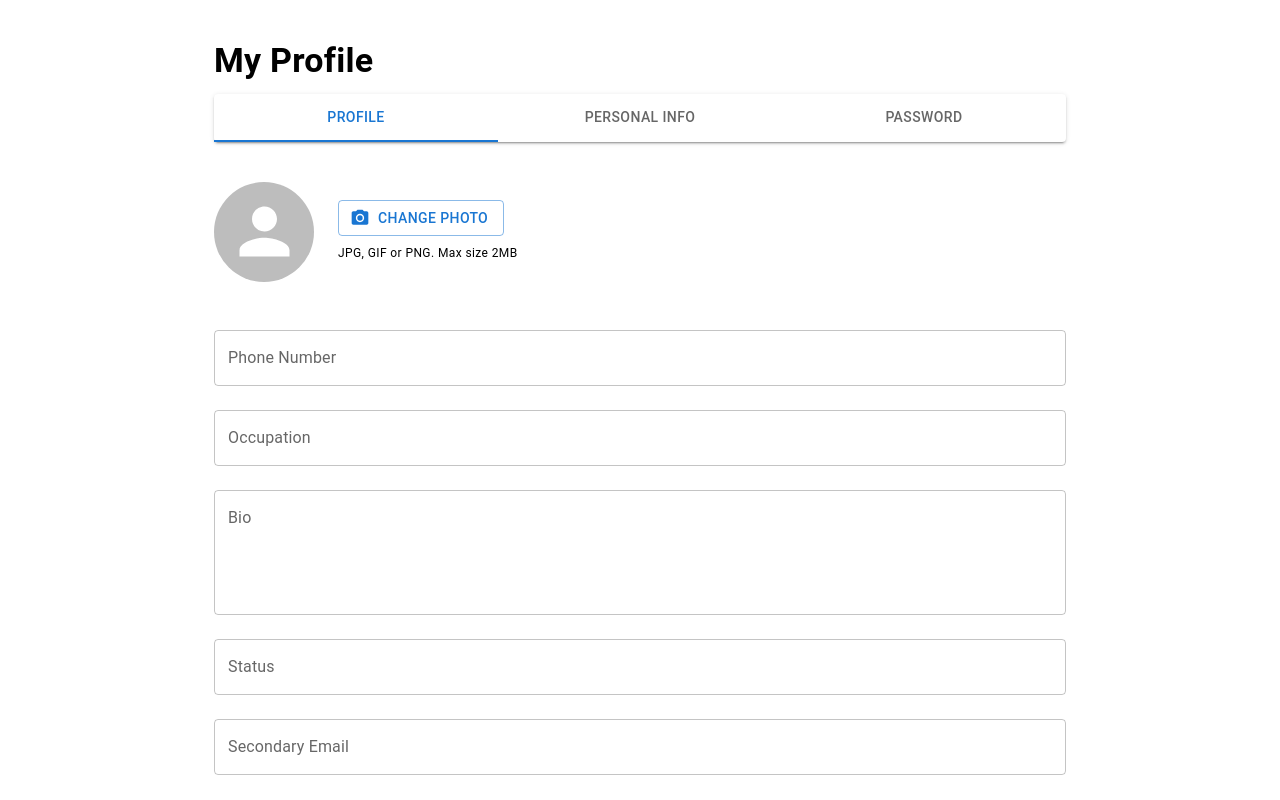
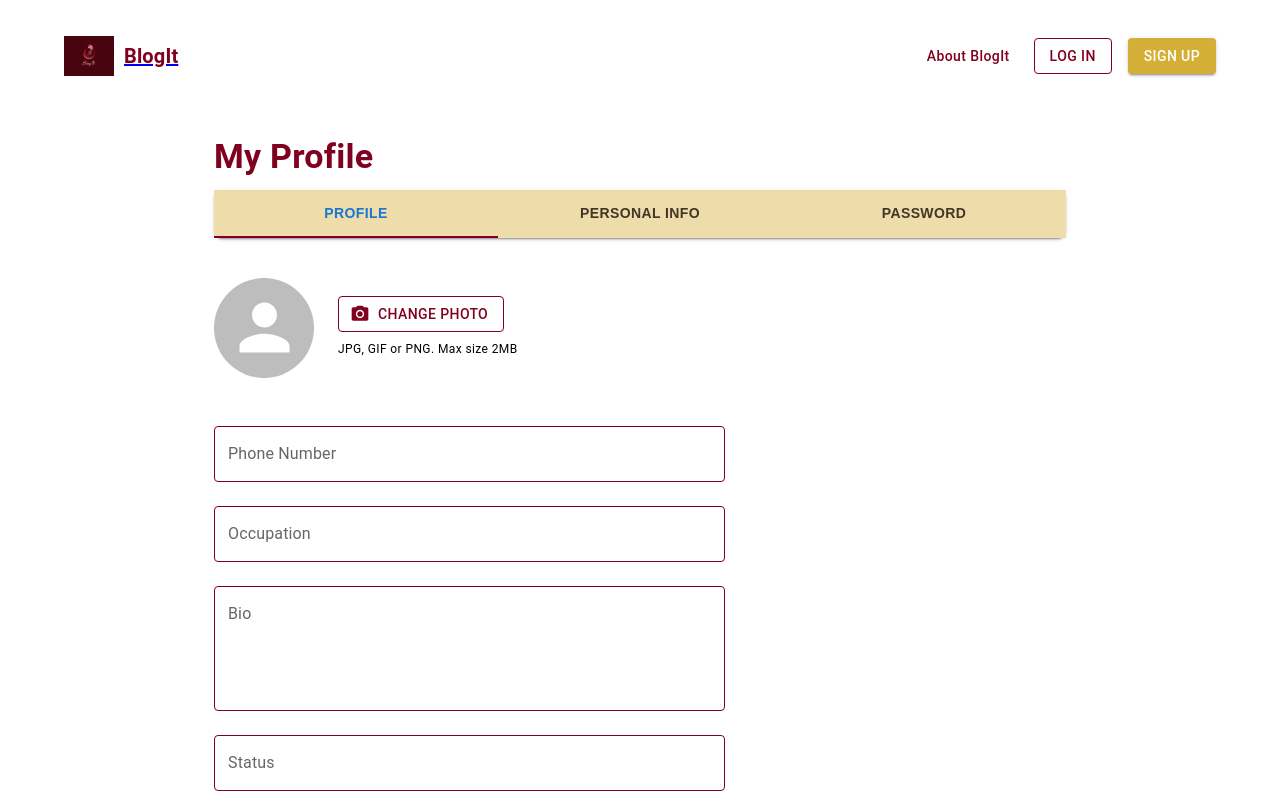
Before and after one commit to lmanyeki/BlogIt-frontend, a React (Vite) app: page /profile in a window 1280 px wide. Shown: the top 800 px of the page. Built offline with nearby package versions, Linux system fonts and the light colour scheme.

Commit message:
Creates profile page

```diff
--- a/src/components/NavBar.jsx
+++ b/src/components/NavBar.jsx
@@ -1,20 +1,17 @@
 import React from 'react';
-import { AppBar, Toolbar, Box, Button, Container } from '@mui/material';
+import { AppBar, Toolbar, Box, Button, Container, Typography } from '@mui/material';
 import { Link } from 'react-router-dom';
 import useUserStore from '../store/userStore';
 import logo from './../assets/logo.png';
 
 const NavBar = () => {
     const user = useUserStore((state) => state.user);
-    const removeUserInformation = useUserStore(
-        (state) => state.removeUserInformation,
-    );
+    const removeUserInformation = useUserStore((state) => state.removeUserInformation);
+
     function handleLogOut() {
         removeUserInformation();
     }
-    if (!user) {
-        //
-    } else {
+
     return (
         <AppBar position="static" elevation={0} sx={{ bgcolor: 'transparent', py: 2 }}>
             <Container maxWidth="lg">
@@ -25,9 +22,7 @@ const NavBar = () => {
                             BlogIt
                         </Typography>
                     </Box>
-
                     <Box sx={{ flexGrow: 1, display: 'flex', justifyContent: 'flex-end', gap: 2 }}>
-
                         <Button
                             component={Link}
                             to="/about"
@@ -39,6 +34,8 @@ const NavBar = () => {
                         >
                             About BlogIt
                         </Button>
+                        {!user ? (
+                            <>
                                 <Button
                                     component={Link}
                                     to="/login"
@@ -63,11 +60,30 @@ const NavBar = () => {
                                 >
                                     Sign Up
                                 </Button>
+                            </>
+                        ) : (
+                            <>
+                                <Typography variant="body1" sx={{ color: '#800020', fontWeight: 500 }}>
+                                    Welcome, {user.username}
+                                </Typography>
+                                <Button
+                                    onClick={handleLogOut}
+                                    variant="outlined"
+                                    sx={{
+                                        borderColor: '#800020',
+                                        color: '#800020',
+                                        '&:hover': { bgcolor: 'rgba(128, 0, 32, 0.05)' }
+                                    }}
+                                >
+                                    Log Out
+                                </Button>
+                            </>
+                        )}
                     </Box>
                 </Toolbar>
             </Container>
         </AppBar>
     );
 };
-}
+
 export default NavBar;
--- a/src/components/profile/PasswordForm.jsx
+++ b/src/components/profile/PasswordForm.jsx
@@ -3,7 +3,6 @@ import {
   Box,
   TextField,
   Button,
-  Typography,
   InputAdornment,
   IconButton
 } from '@mui/material';
@@ -57,7 +56,15 @@ const PasswordForm = ({ onChangePassword }) => {
   return (
     <Box component="form" onSubmit={handleSubmit}>
       <TextField
-        fullWidth
+        sx={{
+          width: '60%',
+          '& .MuiOutlinedInput-root': {
+            '& fieldset': { borderColor: '#800020' },
+            '&:hover fieldset': { borderColor: '#800020' },
+            '&.Mui-focused fieldset': { borderColor: '#800020' }
+          },
+          '& label.Mui-focused': { color: '#800020' }
+        }}
         label="Current Password *"
         name="currentPassword"
         type={showPassword.current ? 'text' : 'password'}
@@ -81,7 +88,15 @@ const PasswordForm = ({ onChangePassword }) => {
       />
 
       <TextField
-        fullWidth
+        sx={{
+          width: '60%',
+          '& .MuiOutlinedInput-root': {
+            '& fieldset': { borderColor: '#800020' },
+            '&:hover fieldset': { borderColor: '#800020' },
+            '&.Mui-focused fieldset': { borderColor: '#800020' }
+          },
+          '& label.Mui-focused': { color: '#800020' }
+        }}
         label="New Password *"
         name="newPassword"
         type={showPassword.new ? 'text' : 'password'}
@@ -105,7 +120,15 @@ const PasswordForm = ({ onChangePassword }) => {
       />
 
       <TextField
-        fullWidth
+        sx={{
+          width: '60%',
+          '& .MuiOutlinedInput-root': {
+            '& fieldset': { borderColor: '#800020' },
+            '&:hover fieldset': { borderColor: '#800020' },
+            '&.Mui-focused fieldset': { borderColor: '#800020' }
+          },
+          '& label.Mui-focused': { color: '#800020' }
+        }}
         label="Confirm New Password *"
         name="confirmPassword"
         type={showPassword.confirm ? 'text' : 'password'}
@@ -129,7 +152,13 @@ const PasswordForm = ({ onChangePassword }) => {
       />
 
       <Box sx={{ mt: 3 }}>
-        <Button type="submit" variant="contained" color="primary">
+        <Button type="submit"
+          variant="contained"
+          sx={{
+            backgroundColor: '#800020',
+            '&:hover': { backgroundColor: '#5a0015' }
+          }}
+          >
           Change Password
         </Button>
       </Box>
--- a/src/components/profile/PersonalInfoForm.jsx
+++ b/src/components/profile/PersonalInfoForm.jsx
@@ -41,7 +41,15 @@ const PersonalInfoForm = ({ initialData, onSave }) => {
   return (
     <Box component="form" onSubmit={handleSubmit}>
       <TextField
-        fullWidth
+        sx={{
+          width: '60%',
+          '& .MuiOutlinedInput-root': {
+            '& fieldset': { borderColor: '#800020' },
+            '&:hover fieldset': { borderColor: '#800020' },
+            '&.Mui-focused fieldset': { borderColor: '#800020' }
+          },
+          '& label.Mui-focused': { color: '#800020' }
+        }}
         label="First Name *"
         name="firstName"
         value={formData.firstName}
@@ -52,7 +60,15 @@ const PersonalInfoForm = ({ initialData, onSave }) => {
       />
 
       <TextField
-        fullWidth
+        sx={{
+          width: '60%',
+          '& .MuiOutlinedInput-root': {
+            '& fieldset': { borderColor: '#800020' },
+            '&:hover fieldset': { borderColor: '#800020' },
+            '&.Mui-focused fieldset': { borderColor: '#800020' }
+          },
+          '& label.Mui-focused': { color: '#800020' }
+        }}
         label="Last Name *"
         name="lastName"
         value={formData.lastName}
@@ -63,7 +79,15 @@ const PersonalInfoForm = ({ initialData, onSave }) => {
       />
 
       <TextField
-        fullWidth
+        sx={{
+          width: '60%',
+          '& .MuiOutlinedInput-root': {
+            '& fieldset': { borderColor: '#800020' },
+            '&:hover fieldset': { borderColor: '#800020' },
+            '&.Mui-focused fieldset': { borderColor: '#800020' }
+          },
+          '& label.Mui-focused': { color: '#800020' }
+        }}
         label="Email *"
         name="email"
         type="email"
@@ -75,7 +99,15 @@ const PersonalInfoForm = ({ initialData, onSave }) => {
       />
 
       <TextField
-        fullWidth
+        sx={{
+          width: '60%',
+          '& .MuiOutlinedInput-root': {
+            '& fieldset': { borderColor: '#800020' },
+            '&:hover fieldset': { borderColor: '#800020' },
+            '&.Mui-focused fieldset': { borderColor: '#800020' }
+          },
+          '& label.Mui-focused': { color: '#800020' }
+        }}
         label="Username *"
         name="username"
         value={formData.username}
@@ -86,7 +118,10 @@ const PersonalInfoForm = ({ initialData, onSave }) => {
       />
 
       <Box sx={{ mt: 3 }}>
-        <Button type="submit" variant="contained" color="primary">
+        <Button type="submit" variant="contained" sx={{
+            backgroundColor: '#800020',
+            '&:hover': { backgroundColor: '#5a0015' }
+          }}>
           Save Personal Info
         </Button>
       </Box>
--- a/src/components/profile/ProfileForm.jsx
+++ b/src/components/profile/ProfileForm.jsx
@@ -50,6 +50,14 @@ const ProfileForm = ({ initialData, onSave }) => {
               variant="outlined"
               component="span"
               startIcon={<CameraAlt />}
+              sx={{
+                borderColor: '#800020',
+                color: '#800020',
+                '&:hover': {
+                  borderColor: '#5a0015',
+                  color: '#5a0015'
+                }
+              }}
             >
               Change Photo
             </Button>
@@ -61,7 +69,15 @@ const ProfileForm = ({ initialData, onSave }) => {
       </Box>
 
       <TextField
-        fullWidth
+        sx={{
+          width: '60%',
+          '& .MuiOutlinedInput-root': {
+            '& fieldset': { borderColor: '#800020' },
+            '&:hover fieldset': { borderColor: '#800020' },
+            '&.Mui-focused fieldset': { borderColor: '#800020' }
+          },
+          '& label.Mui-focused': { color: '#800020' }
+        }}
         label="Phone Number"
         name="phoneNumber"
         value={formData.phoneNumber || ''}
@@ -70,7 +86,15 @@ const ProfileForm = ({ initialData, onSave }) => {
       />
 
       <TextField
-        fullWidth
+        sx={{
+          width: '60%',
+          '& .MuiOutlinedInput-root': {
+            '& fieldset': { borderColor: '#800020' },
+            '&:hover fieldset': { borderColor: '#800020' },
+            '&.Mui-focused fieldset': { borderColor: '#800020' }
+          },
+          '& label.Mui-focused': { color: '#800020' }
+        }}
         label="Occupation"
         name="occupation"
         value={formData.occupation || ''}
@@ -79,7 +103,15 @@ const ProfileForm = ({ initialData, onSave }) => {
       />
 
       <TextField
-        fullWidth
+        sx={{
+          width: '60%',
+          '& .MuiOutlinedInput-root': {
+            '& fieldset': { borderColor: '#800020' },
+            '&:hover fieldset': { borderColor: '#800020' },
+            '&.Mui-focused fieldset': { borderColor: '#800020' }
+          },
+          '& label.Mui-focused': { color: '#800020' }
+        }}
         label="Bio"
         name="bio"
         multiline
@@ -90,7 +122,15 @@ const ProfileForm = ({ initialData, onSave }) => {
       />
 
       <TextField
-        fullWidth
+        sx={{
+          width: '60%',
+          '& .MuiOutlinedInput-root': {
+            '& fieldset': { borderColor: '#800020' },
+            '&:hover fieldset': { borderColor: '#800020' },
+            '&.Mui-focused fieldset': { borderColor: '#800020' }
+          },
+          '& label.Mui-focused': { color: '#800020' }
+        }}
         label="Status"
         name="status"
         value={formData.status || ''}
@@ -99,7 +139,15 @@ const ProfileForm = ({ initialData, onSave }) => {
       />
 
       <TextField
-        fullWidth
+        sx={{
+          width: '60%',
+          '& .MuiOutlinedInput-root': {
+            '& fieldset': { borderColor: '#800020' },
+            '&:hover fieldset': { borderColor: '#800020' },
+            '&.Mui-focused fieldset': { borderColor: '#800020' }
+          },
+          '& label.Mui-focused': { color: '#800020' }
+        }}
         label="Secondary Email"
         name="secondaryEmail"
         type="email"
@@ -109,7 +157,10 @@ const ProfileForm = ({ initialData, onSave }) => {
       />
 
       <Box sx={{ mt: 3 }}>
-        <Button type="submit" variant="contained" color="primary">
+        <Button type="submit" variant="contained" sx={{
+            backgroundColor: '#800020',
+            '&:hover': { backgroundColor: '#5a0015' }
+          }}>
           Save Profile
         </Button>
       </Box>
--- a/src/pages/Profile.jsx
+++ b/src/pages/Profile.jsx
@@ -1,3 +1,113 @@
+// import React, { useState } from 'react';
+// import {
+//   Container,
+//   Box,
+//   Typography,
+//   Tabs,
+//   Tab,
+//   Paper,
+//   Alert
+// } from '@mui/material';
+// import ProfileForm from '../components/profile/ProfileForm';
+// import PersonalInfoForm from '../components/profile/PersonalInfoForm';
+// import PasswordForm from '../components/profile/PasswordForm';
+
+// const Profile = () => {
+//   const [tabValue, setTabValue] = useState(0);
+//   const [alert, setAlert] = useState({ open: false, message: '', severity: 'success' });
+
+//   // Sample user data - replace with actual data from your auth system
+//   const [userData, setUserData] = useState({
+//     firstName: 'John',
+//     lastName: 'Doe',
+//     email: 'john.doe@example.com',
+//     username: 'johndoe',
+//     profilePhoto: '',
+//     phoneNumber: '',
+//     occupation: '',
+//     bio: '',
+//     status: '',
+//     secondaryEmail: ''
+//   });
+
+//   const handleTabChange = (event, newValue) => {
+//     setTabValue(newValue);
+//   };
+
+//   const handleProfileSave = (data) => {
+//     // API call would go here
+//     setUserData({ ...userData, ...data });
+//     showAlert('Profile updated successfully!', 'success');
+//   };
+
+//   const handlePersonalInfoSave = (data) => {
+//     // API call would go here
+//     setUserData({ ...userData, ...data });
+//     showAlert('Personal information updated successfully!', 'success');
+//   };
+
+//   const handlePasswordChange = async (passwords) => {
+//     try {
+//       // API call would go here
+//       // await api.changePassword(passwords);
+//       showAlert('Password changed successfully!', 'success');
+//     } catch (error) {
+//       showAlert(error.message || 'Failed to change password', 'error');
+//     }
+//   };
+
+//   const showAlert = (message, severity) => {
+//     setAlert({ open: true, message, severity });
+//     setTimeout(() => setAlert({ ...alert, open: false }), 5000);
+//   };
+
+//   return (
+//     <Container maxWidth="md" sx={{ py: 4 }}>
+//       <Typography variant="h4" gutterBottom sx={{ fontWeight: 700 }}>
+//         My Profile
+//       </Typography>
+
+//       {alert.open && (
+//         <Alert severity={alert.severity} sx={{ mb: 3 }}>
+//           {alert.message}
+//         </Alert>
+//       )}
+
+//       <Paper elevation={2} sx={{ mb: 3 }}>
+//         <Tabs value={tabValue} onChange={handleTabChange} variant="fullWidth">
+//           <Tab label="Profile" />
+//           <Tab label="Personal Info" />
+//           <Tab label="Password" />
+//         </Tabs>
+//       </Paper>
+
+//       <Box sx={{ pt: 2 }}>
+//         {tabValue === 0 && (
+//           <ProfileForm
+//             initialData={userData}
+//             onSave={handleProfileSave}
+//           />
+//         )}
+
+//         {tabValue === 1 && (
+//           <PersonalInfoForm
+//             initialData={userData}
+//             onSave={handlePersonalInfoSave}
+//           />
+//         )}
+
+//         {tabValue === 2 && (
+//           <PasswordForm
+//             onChangePassword={handlePasswordChange}
+//           />
+//         )}
+//       </Box>
+//     </Container>
+//   );
+// };
+
+// export default Profile;
+
 import React, { useState } from 'react';
 import {
   Container,
@@ -8,6 +118,7 @@ import {
   Paper,
   Alert
 } from '@mui/material';
+import axios from 'axios';
 import ProfileForm from '../components/profile/ProfileForm';
 import PersonalInfoForm from '../components/profile/PersonalInfoForm';
 import PasswordForm from '../components/profile/PasswordForm';
@@ -16,7 +127,6 @@ const Profile = () => {
   const [tabValue, setTabValue] = useState(0);
   const [alert, setAlert] = useState({ open: false, message: '', severity: 'success' });
 
-  // Sample user data - replace with actual data from your auth system
   const [userData, setUserData] = useState({
     firstName: 'John',
     lastName: 'Doe',
@@ -35,21 +145,17 @@ const Profile = () => {
   };
 
   const handleProfileSave = (data) => {
-    // API call would go here
     setUserData({ ...userData, ...data });
     showAlert('Profile updated successfully!', 'success');
   };
 
   const handlePersonalInfoSave = (data) => {
-    // API call would go here
     setUserData({ ...userData, ...data });
     showAlert('Personal information updated successfully!', 'success');
   };
 
   const handlePasswordChange = async (passwords) => {
     try {
-      // API call would go here
-      // await api.changePassword(passwords);
       showAlert('Password changed successfully!', 'success');
     } catch (error) {
       showAlert(error.message || 'Failed to change password', 'error');
@@ -63,7 +169,7 @@ const Profile = () => {
 
   return (
     <Container maxWidth="md" sx={{ py: 4 }}>
-      <Typography variant="h4" gutterBottom sx={{ fontWeight: 700 }}>
+      <Typography variant="h4" gutterBottom sx={{ fontWeight: 700, color: '#800020' }}>
         My Profile
       </Typography>
 
@@ -73,19 +179,36 @@ const Profile = () => {
         </Alert>
       )}
 
-      <Paper elevation={2} sx={{ mb: 3 }}>
-        <Tabs value={tabValue} onChange={handleTabChange} variant="fullWidth">
+      <Paper elevation={2} sx={{ mb: 3, bgcolor: '#f2f6d0', borderRadius: 2 }}>
+        <Tabs
+          value={tabValue}
+          onChange={handleTabChange}
+          variant="fullWidth"
+          TabIndicatorProps={{ style: { backgroundColor: '#800020' } }}
+          sx={{
+            '& .MuiTab-root': {
+              fontWeight: 'bold',
+              fontFamily: 'Montserrat, sans-serif',
+              color: '#443627'
+            },
+            '& .Mui-selected': {
+              color: '#800020'
+            },
+            bgcolor: '#efdcab'
+          }}
+        >
           <Tab label="Profile" />
           <Tab label="Personal Info" />
           <Tab label="Password" />
         </Tabs>
       </Paper>
 
-      <Box sx={{ pt: 2 }}>
+      <Box sx={{ pt: 2, fontFamily: 'Montserrat, sans-serif' }}>
         {tabValue === 0 && (
           <ProfileForm
             initialData={userData}
             onSave={handleProfileSave}
+            themeColor="#800020"
           />
         )}
 
@@ -93,12 +216,14 @@ const Profile = () => {
           <PersonalInfoForm
             initialData={userData}
             onSave={handlePersonalInfoSave}
+            themeColor="#800020"
           />
         )}
 
         {tabValue === 2 && (
           <PasswordForm
             onChangePassword={handlePasswordChange}
+            themeColor="#800020"
           />
         )}
       </Box>
```
Lines whose indentation alone changed are shown as unchanged.
